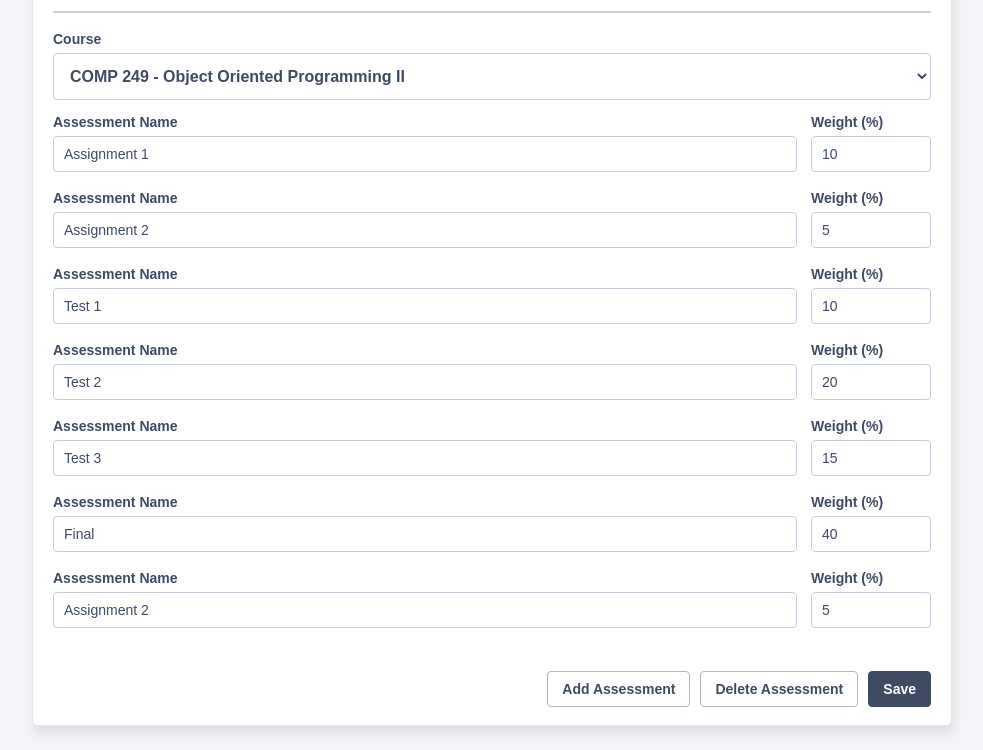
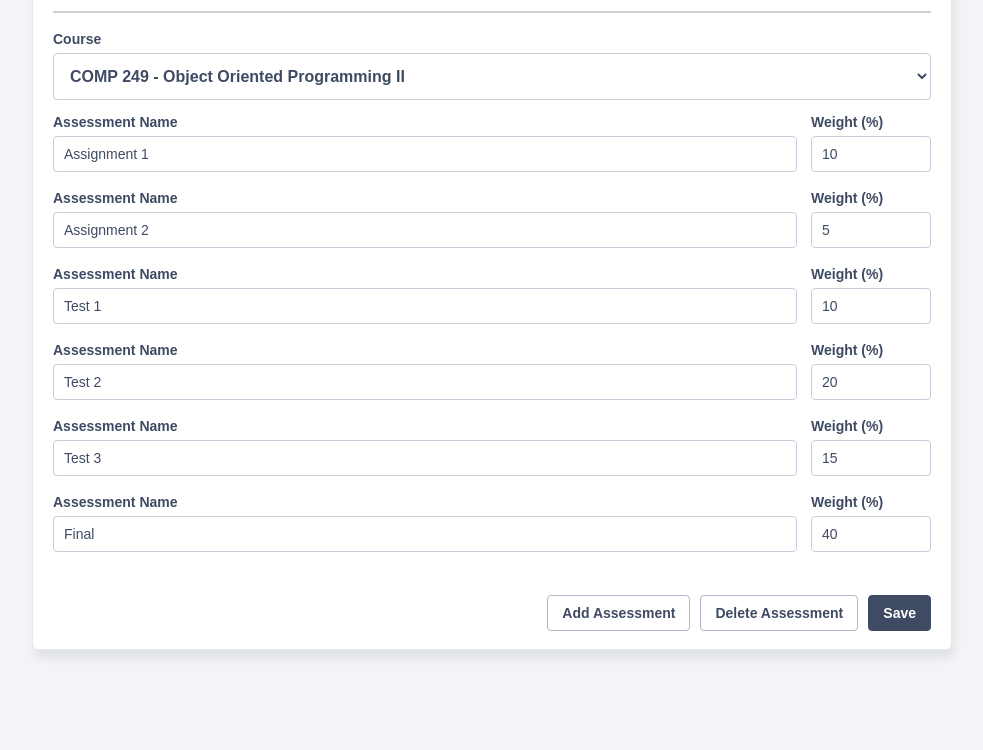
Before and after one commit to Atlearia/SOEN287Project, a plain HTML site: page Frontend/pages/admin-manage-coursesCOMP249.html in a window 1280 px wide. Shown: the part 83-833 px from the top of the page, without its empty margins (148-1131 px from the left). After the commit the page ends 800 px from the top, so only its background shows below. Drawn offline with Linux system fonts and the light colour scheme.

Commit message:
removed data

```diff
--- a/Frontend/pages/admin-manage-coursesCOMP249.html
+++ b/Frontend/pages/admin-manage-coursesCOMP249.html
@@ -143,8 +143,7 @@
             {name: "Test 1", weight: 10},
             {name: "Test 2", weight: 20},
             {name: "Test 3", weight: 15},
-            {name: "Final", weight: 40},
-            {name: "Assignment 2",weight: 5},
+            {name: "Final", weight: 40}
         ]
 
         function renderAssesment() {
```
